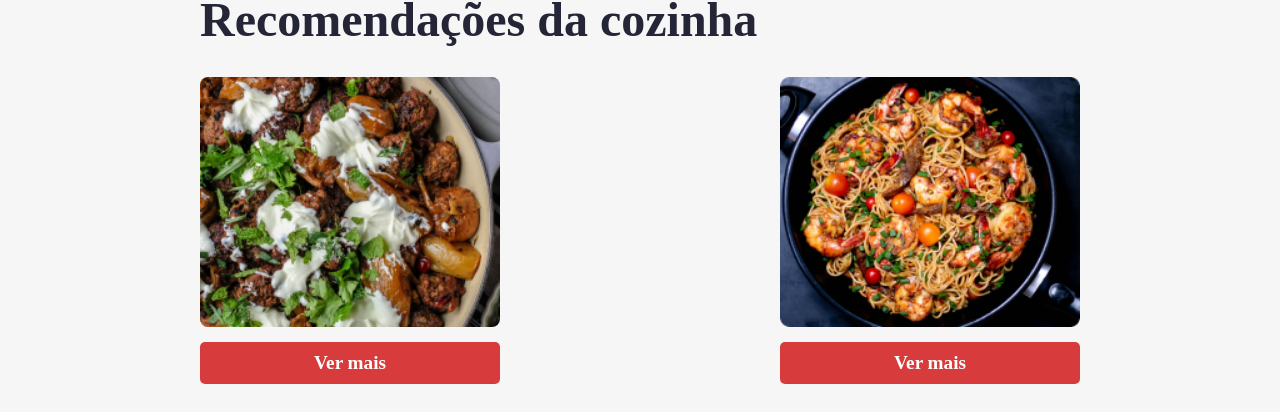
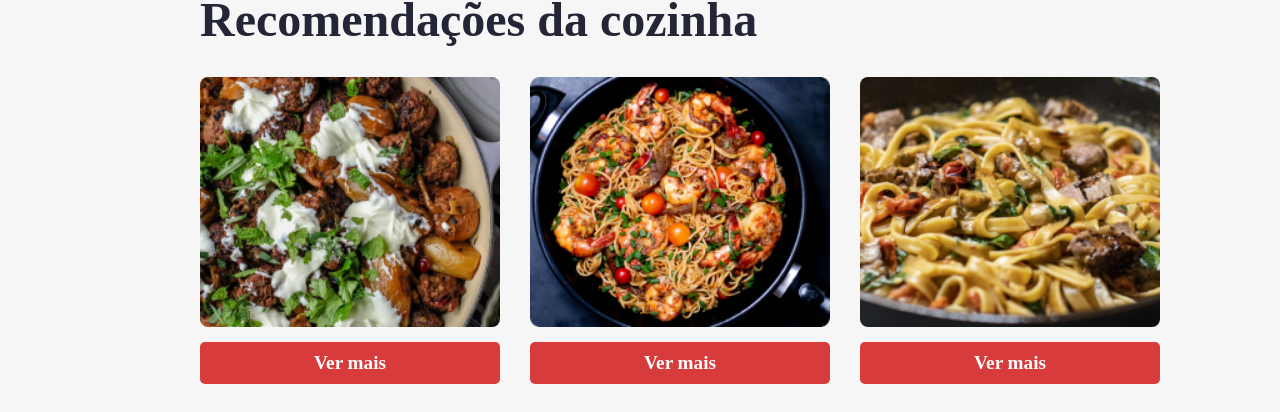
Before and after one commit to Mackenzzy/ts-aluroni, a React (Create React App) app: page / in a window 1280 px wide. Shown: the part 510-922 px from the top of the page. Built offline with nearby package versions, Linux system fonts and the light colour scheme; a web font is replaced by a local one.

Commit message:
responsividade nas recomendações

```diff
--- a/src/pages/Inicio/inicio.module.scss
+++ b/src/pages/Inicio/inicio.module.scss
@@ -1,9 +1,10 @@
 @import 'styles/variaveis';
+@import 'styles/breakpoints';
 
 .recomendados {
   border-radius: 2px;
   display: flex;
-  flex-wrap: wrap;
+  flex-wrap: nowrap;
   gap: 30px;
   justify-content: space-between;
 }
@@ -58,3 +59,9 @@
     width: 200px;
   }
 }
+@media screen and (max-width: $desktop_xsm) {
+
+  .recomendados{
+    flex-wrap: wrap;
+  }
+}
```
